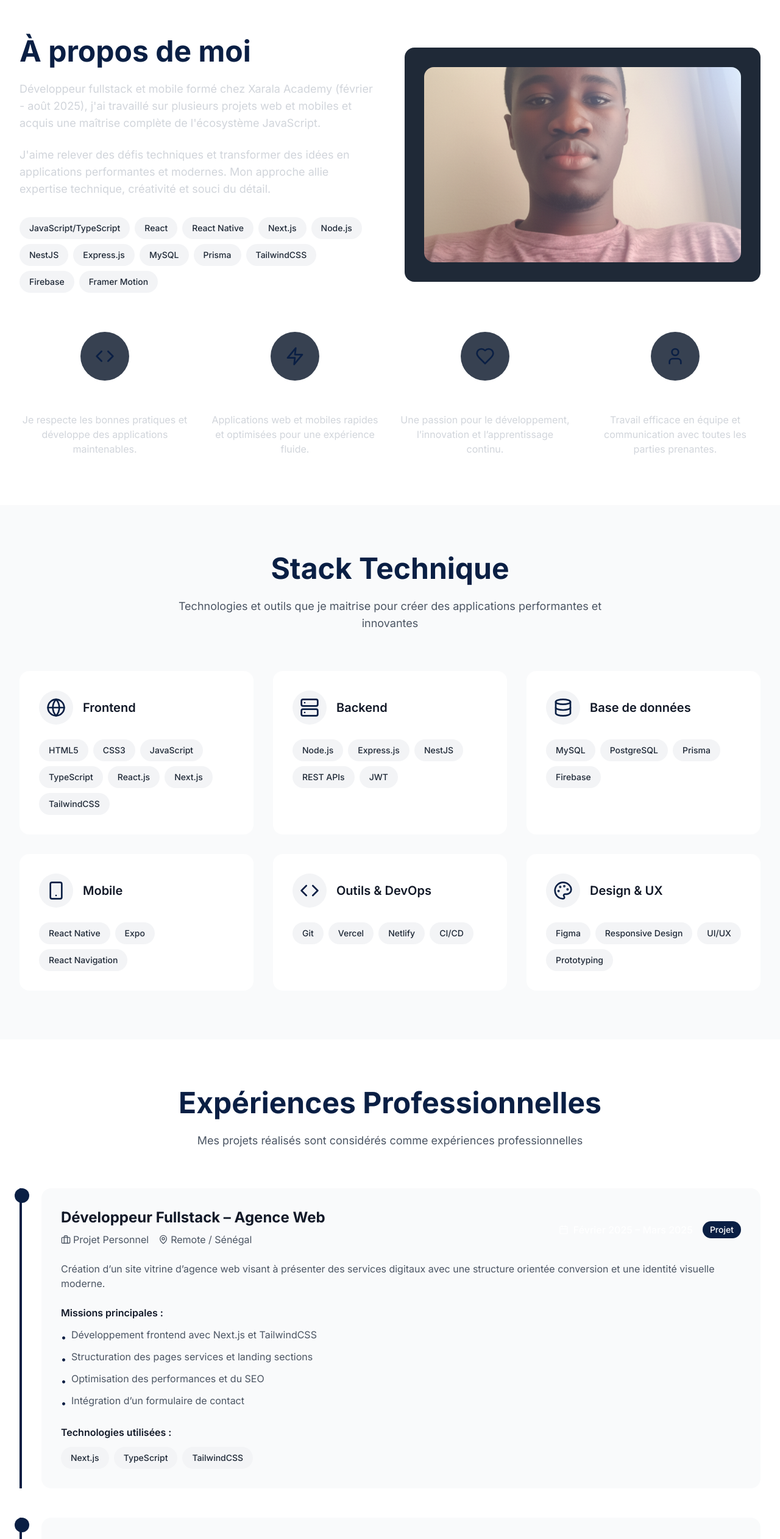
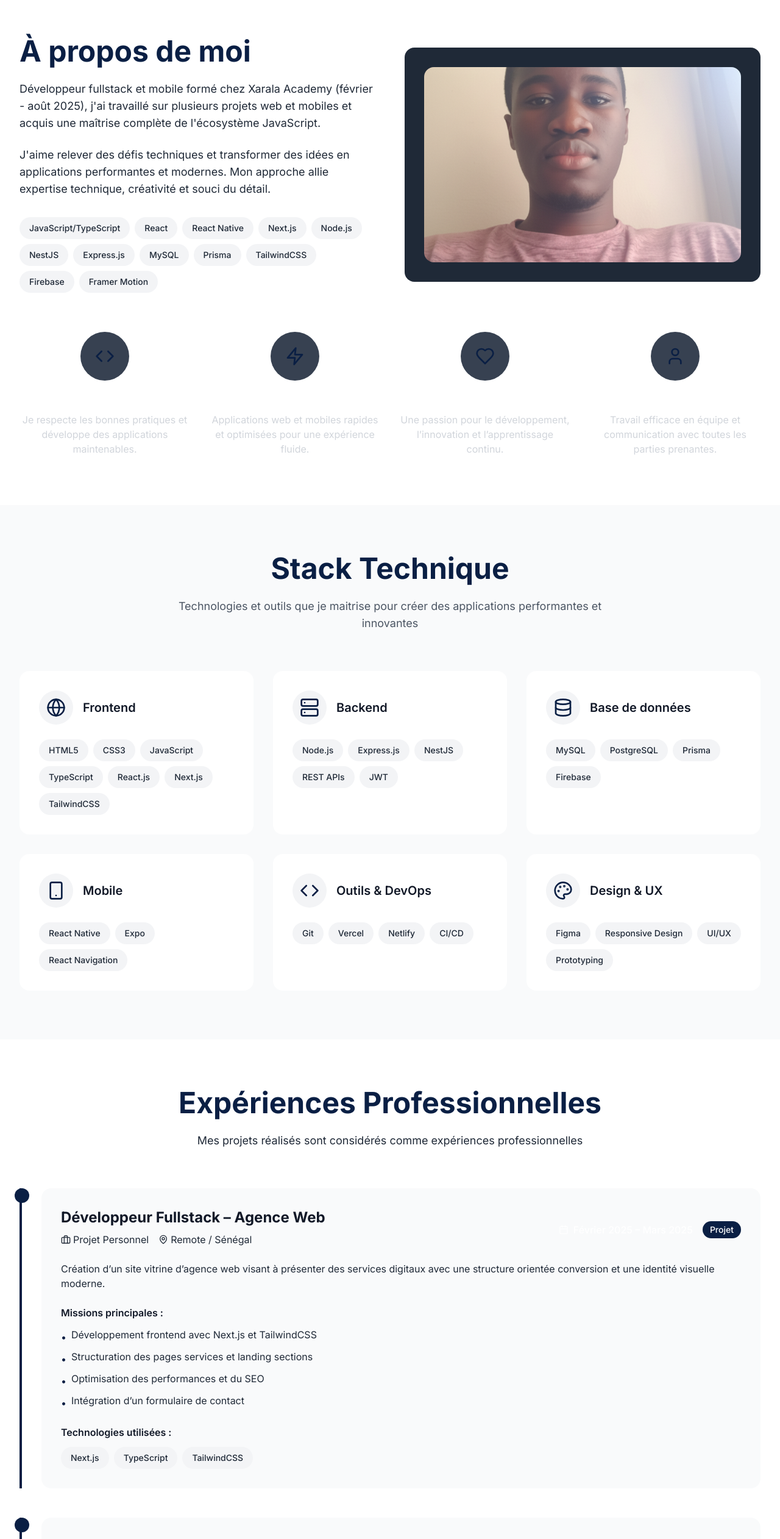
Before and after one commit to Bamba24/portofolio, a React (Vite) app: page / in a window 1280 px wide. Shown: the part 820-3343 px from the top of the page at 61% size. Built offline with nearby package versions, Linux system fonts and the light colour scheme.

Commit message:
modification des couleurs

```diff
--- a/src/components/About.tsx
+++ b/src/components/About.tsx
@@ -77,13 +77,13 @@ export default function About() {
             <h2 className="text-4xl md:text-5xl font-bold mb-6 text-primary ">
               {langue === 'fr' ? 'À propos de moi' : 'About Me'}
             </h2>
-            <p className="text-lg text-gray-300 dark:text-gray-600 mb-6">
+            <p className="text-lg text-gray-800 mb-6">
               {langue === 'fr'
                 ? "Développeur fullstack et mobile formé chez Xarala Academy (février - août 2025), j'ai travaillé sur plusieurs projets web et mobiles et acquis une maîtrise complète de l'écosystème JavaScript."
                 : "Fullstack and mobile developer trained at Xarala Academy (Feb - Aug 2025), I worked on multiple web and mobile projects and gained complete mastery of the JavaScript ecosystem."
               }
             </p>
-            <p className="text-lg text-gray-300 dark:text-gray-600 mb-8">
+            <p className="text-lg text-gray-800 mb-8">
               {langue === 'fr'
                 ? "J'aime relever des défis techniques et transformer des idées en applications performantes et modernes. Mon approche allie expertise technique, créativité et souci du détail."
                 : "I enjoy tackling technical challenges and turning ideas into high-performing modern applications. My approach combines technical expertise, creativity, and attention to detail."
@@ -97,7 +97,7 @@ export default function About() {
           </div>
 
           <div className="animate-slide-in-right">
-            <div className="bg-gray-800 dark:bg-gray-100 rounded-2xl p-8 h-96 flex items-center justify-center">
+            <div className="bg-gray-800 rounded-2xl p-8 h-96 flex items-center justify-center">
               <img src="/images/pp.png" alt="Profil Bamba" className="w-full h-full object-cover rounded-2xl" />
             </div>
           </div>
@@ -116,11 +116,11 @@ export default function About() {
                   variants={item}
                   className="text-center"
                 >
-                  <div className="bg-gray-700 dark:bg-gray-50 rounded-full w-20 h-20 flex items-center justify-center mx-auto mb-4">
+                  <div className="bg-gray-700  rounded-full w-20 h-20 flex items-center justify-center mx-auto mb-4">
                     {value.icon}
                   </div>
 
-                  <h3 className="text-xl font-semibold text-white dark:text-black mb-2">
+                  <h3 className="text-xl font-semibold text-white  mb-2">
                     {langue === 'fr' ? value.titleFr : value.titleEn}
                   </h3>
 
--- a/src/components/Education.tsx
+++ b/src/components/Education.tsx
@@ -179,7 +179,7 @@ export default function Education() {
                   {cert.date}
                 </span>
               </div>
-              <p className="text-gray-600">
+              <p className="text-gray-800">
                 {langue === 'fr' ? cert.descriptionFr : cert.descriptionEn}
               </p>
             </motion.div>
--- a/src/components/Experience.tsx
+++ b/src/components/Experience.tsx
@@ -182,7 +182,7 @@ export default function Experience() {
           <h2 className="text-4xl md:text-5xl font-bold mb-6">
             {langue === 'fr' ? 'Expériences Professionnelles' : 'Professional Experiences'}
           </h2>
-          <p className="text-lg text-gray-600 max-w-3xl mx-auto">
+          <p className="text-lg text-gray-800 max-w-3xl mx-auto">
             {langue === 'fr' ? "Mes projets réalisés sont considérés comme expériences professionnelles" : "My completed projects are presented as professional experiences"}
           </p>
         </div>
@@ -200,13 +200,13 @@ export default function Experience() {
             >
               <div className="absolute -left-3 top-0 w-6 h-6 bg-primary rounded-full"></div>
 
-              <div className="bg-gray-50 dark:bg-gray-800 rounded-2xl p-8">
+              <div className="bg-gray-50  rounded-2xl p-8">
                 <div className="flex flex-col lg:flex-row lg:items-center lg:justify-between mb-4">
                   <div>
-                    <h3 className="text-2xl font-bold text-gray-900 dark:text-gray-50 mb-2">
+                    <h3 className="text-2xl font-bold text-gray-900  mb-2">
                       {langue === 'fr' ? exp.titleFr : exp.titleEn}
                     </h3>
-                    <div className="flex items-center gap-4 text-gray-600 dark:text-gray-300 mb-2">
+                    <div className="flex items-center gap-4 text-gray-800  mb-2">
                       <div className="flex items-center gap-1">
                         <Briefcase size={16} />
                         <span>{exp.company}</span>
@@ -226,26 +226,26 @@ export default function Experience() {
                   </div>
                 </div>
 
-                <p className="text-gray-600 dark:text-gray-300 mb-6">
+                <p className="text-gray-800 dark:text-gray-300 mb-6">
                   {langue === 'fr' ? exp.descriptionFr : exp.descriptionEn}
                 </p>
 
                 <div className="mb-6">
-                  <h4 className="font-semibold text-gray-900 dark:text-gray-50 mb-3">
+                  <h4 className="font-semibold text-gray-900  mb-3">
                     {langue === 'fr' ? 'Missions principales :' : 'Main Responsibilities:'}
                   </h4>
                   <ul className="space-y-2">
                     {(langue === "fr" ? exp.missions : exp.missionsEn).map((mission, missionIndex) => (
                       <li key={missionIndex} className="flex items-start gap-2">
                         <span className="text-primary mt-1">•</span>
-                        <span className="text-gray-600 dark:text-gray-300">{mission}</span>
+                        <span className="text-gray-800 ">{mission}</span>
                       </li>
                     ))}
                   </ul>
                 </div>
 
                 <div>
-                  <h4 className="font-semibold text-gray-900 dark:text-gray-50 mb-3">
+                  <h4 className="font-semibold text-gray-900  mb-3">
                     {langue === 'fr' ? 'Technologies utilisées :' : 'Technologies used:'}
                   </h4>
                   <div className="flex flex-wrap gap-2">
--- a/src/components/Hero.tsx
+++ b/src/components/Hero.tsx
@@ -56,7 +56,7 @@ export default function Hero() {
         transition={{duration: 0.8}}
       >
         <div className="animate-fade-in">
-          <h1 className={`text-2xl  mb-6 text-gray-900" : "text-white"}`}>
+          <h1 className={`text-2xl  mb-6 text-gray-900}`}>
             {langue === 'fr' ? 'Bonjour, je suis ' : 'Hello, I am '}
           </h1>
           <p className='text-5xl font-bold mb-6 '>
--- a/src/components/Projects.tsx
+++ b/src/components/Projects.tsx
@@ -358,7 +358,7 @@ export default function Projects() {
 
                 <div className="mb-4 flex flex-wrap gap-2">
                   {project.technologies.map((tech, idx) => (
-                    <span key={idx} className="text-xs bg-gray-200 dark:bg-gray-700 dark:text-gray-300 text-gray-700 px-2 py-1 rounded">
+                    <span key={idx} className="text-xs bg-gray-200 dark:bg-gray-800  text-gray-700 px-2 py-1 rounded">
                       {tech}
                     </span>
                   ))}
```
